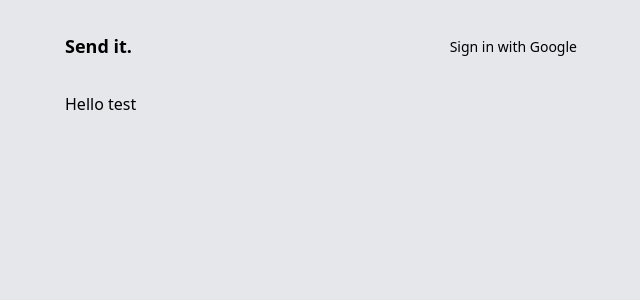
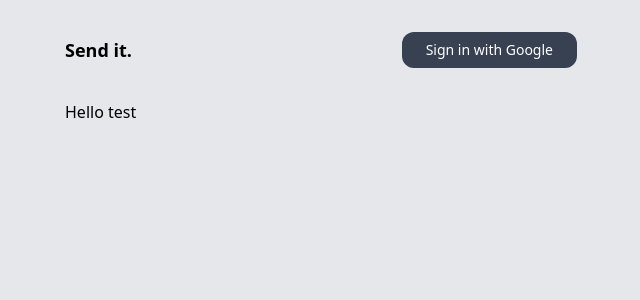
Before and after one commit to ZingZing001/postyy, a Next.js app: page / in a window 1280 px wide. Shown: the top 300 px of the page, without its empty margins (319-959 px from the left). Built offline with nearby package versions, Linux system fonts and the light colour scheme.

Commit message:
chore: Update Login button styling

```diff
--- a/app/auth/Login.tsx
+++ b/app/auth/Login.tsx
@@ -6,7 +6,7 @@ export default function Login() {
   return (<li className="list-none">
     <button
       onClick={() => signIn()}
-      className="text-sm"
+      className="text-sm bg-gray-700 text-white py-2 px-6 rounded-xl disabled:opacity-25"
     >
       Sign in with Google
     </button>
--- a/pages/api/auth/[...nextauth].js
+++ b/pages/api/auth/[...nextauth].js
@@ -3,7 +3,7 @@ import GoogleProvider from "next-auth/providers/google"
 import { PrismaAdapter } from "@auth/prisma-adapter"
 import prisma from '../../../prisma/client'
 
-export const { handlers, auth, signIn, signOut } = NextAuth({
+export default NextAuth({
   adapter: PrismaAdapter(prisma),
   providers: [
     GoogleProvider({
```
